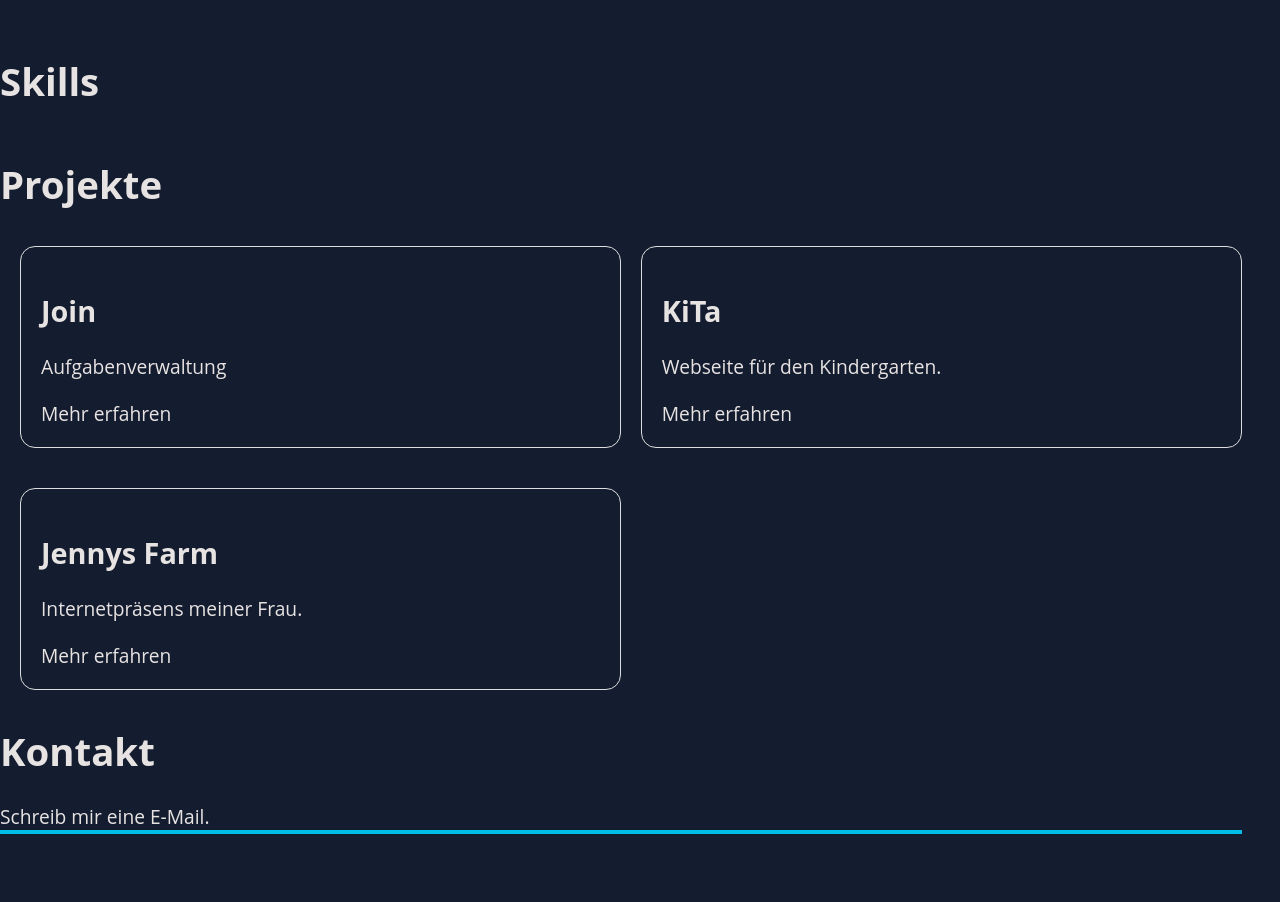
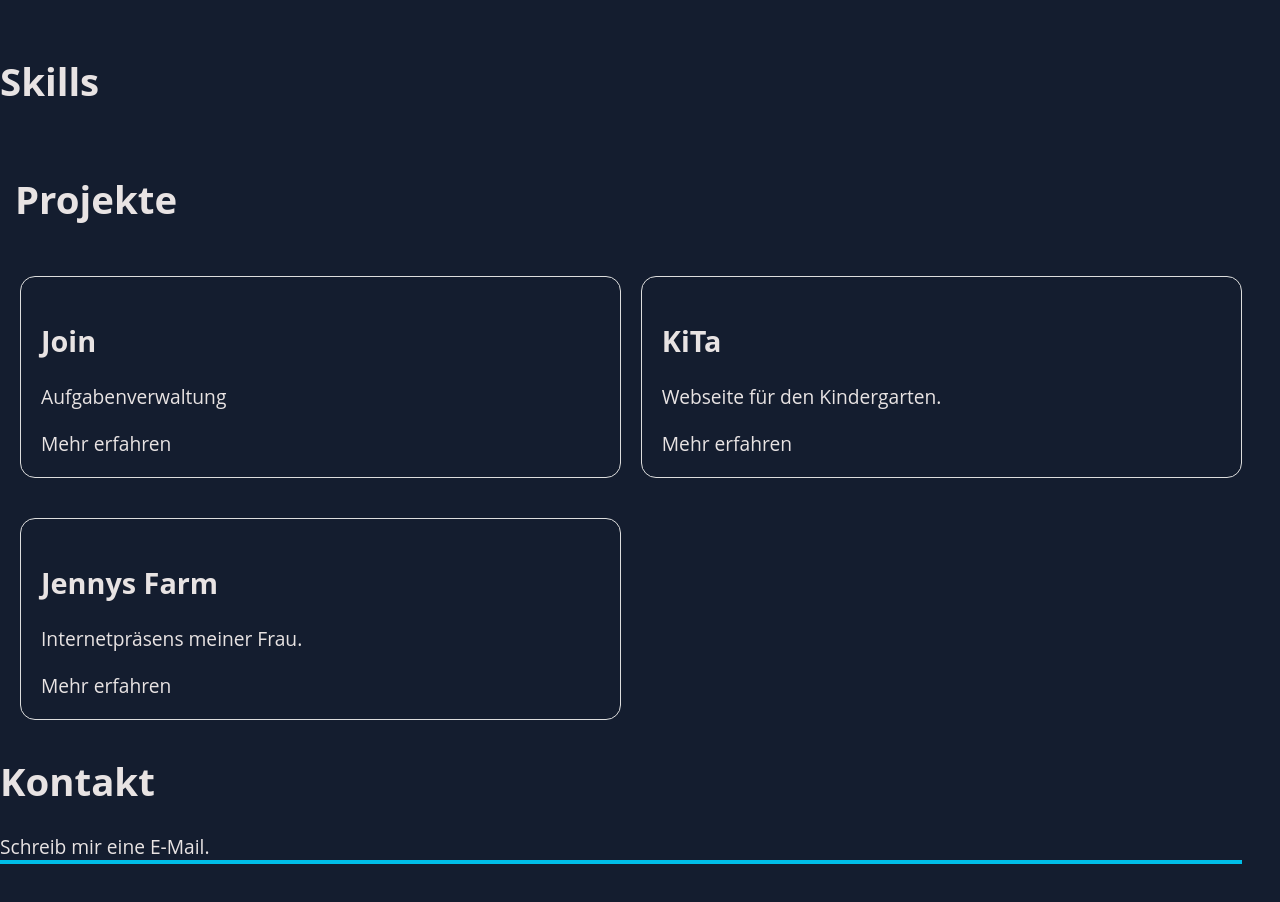
Before and after one commit to KayBeckmann/Portfolio-Vue, a Vue app: page / in a window 1280 px wide. Shown: the part 1563-2465 px from the top of the page. Built offline with nearby package versions, Linux system fonts and the light colour scheme.

Commit message:
changed layout -> padding in wrapper

```diff
--- a/src/components/ProjekteComponent.vue
+++ b/src/components/ProjekteComponent.vue
@@ -1,9 +1,11 @@
 <template>
+  <div class="wrapper">
     <h1>Projekte</h1>
+  </div>
 
-    <div class="content">
-        <ProjectCardComponent v-for="project in currentMessages.projects" :key="project.title" :project="project"></ProjectCardComponent>
-    </div>
+  <div class="content">
+      <ProjectCardComponent v-for="project in currentMessages.projects" :key="project.title" :project="project"></ProjectCardComponent>
+  </div>
 </template>
 
 <script setup lang="js">
@@ -22,6 +24,9 @@ const { currentMessages } = useLanguageStore();
     justify-content: center;
     margin-left: 20px;
 }
+.wrapper{
+  padding: var(--margin);
+}
 
 @media (max-width: 768px) {
   .content {
```
